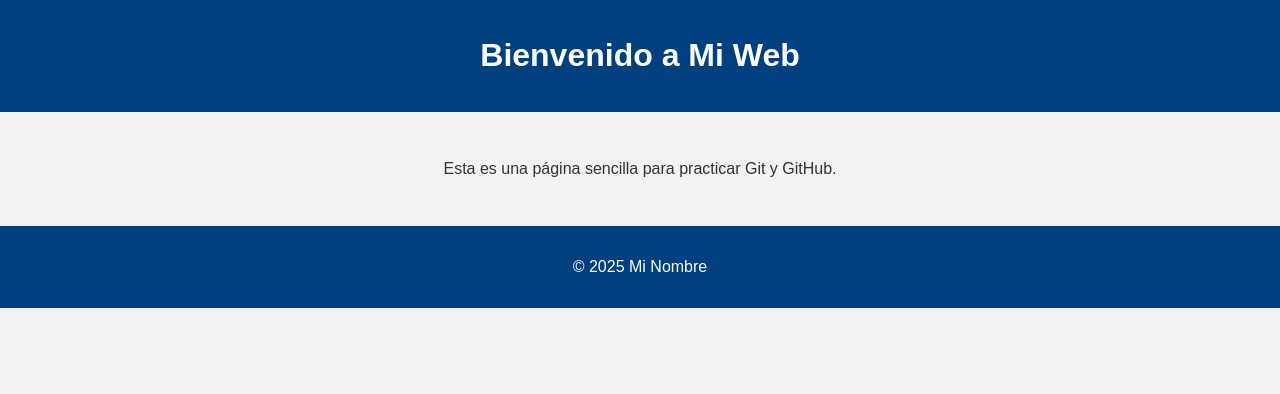
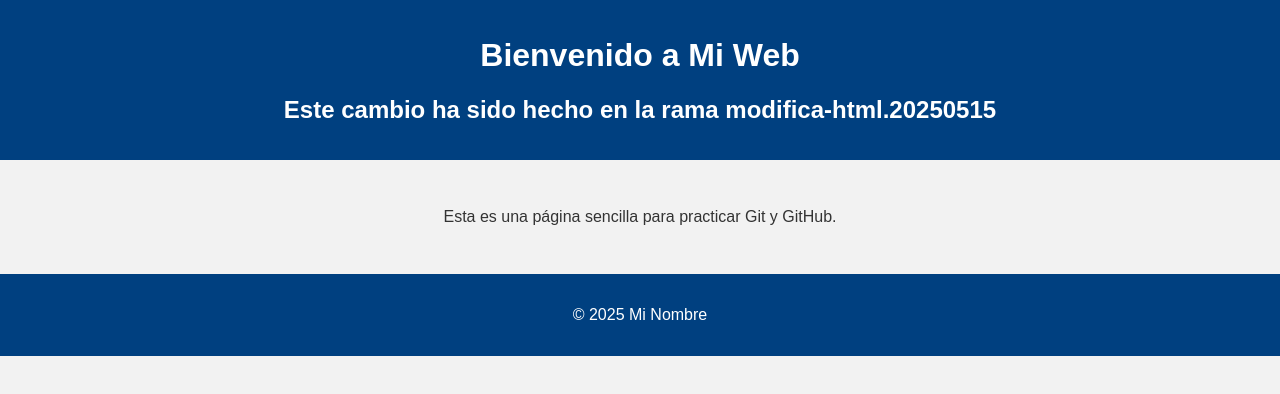
Before and after one commit to jorge10rl/tarp1-jrl, a plain HTML site: page index.html in a window 1280 px wide. Drawn offline with Linux system fonts and the light colour scheme.

Commit message:
Creación de rama modifica-html-20250515 y modificación de index.html

```diff
--- a/index.html
+++ b/index.html
@@ -10,6 +10,7 @@
 <body>
   <header>
     <h1>Bienvenido a Mi Web</h1>
+    <h2>Este cambio ha sido hecho en la rama modifica-html.20250515</h2>
   </header>
   <main>
     <p>Esta es una página sencilla para practicar Git y GitHub.</p>
```
